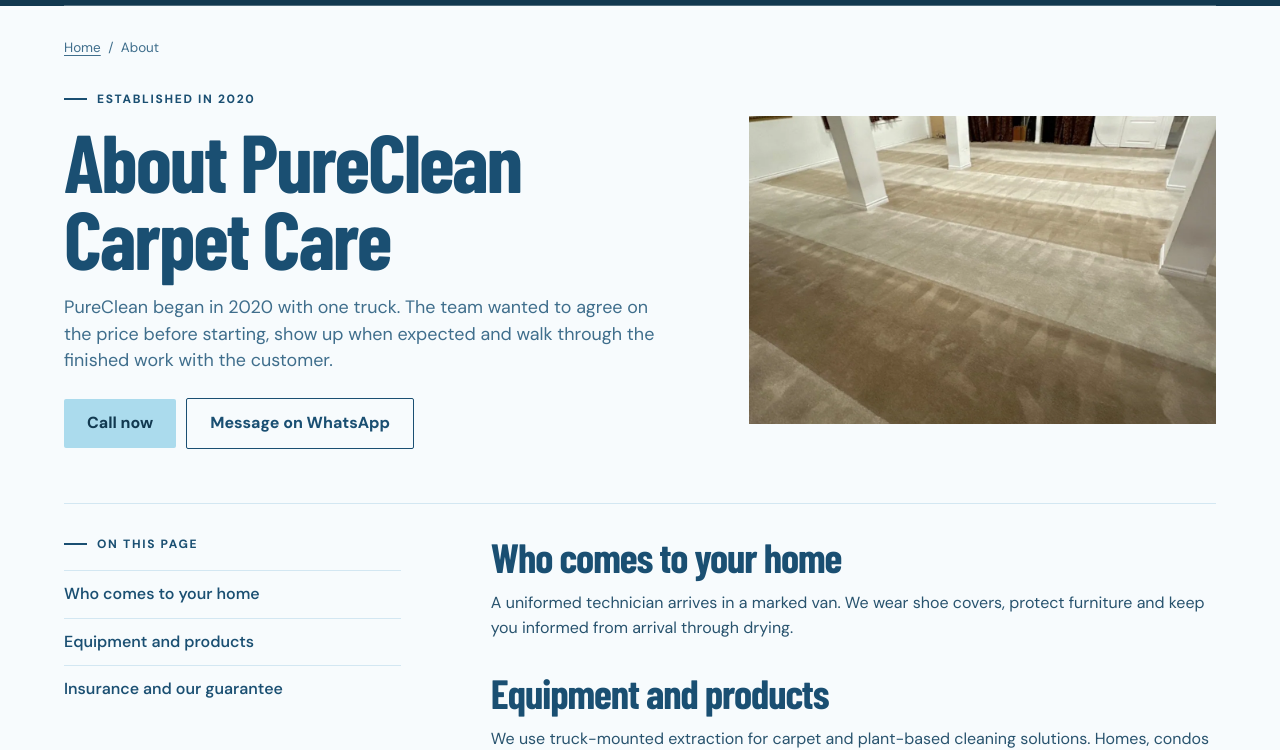
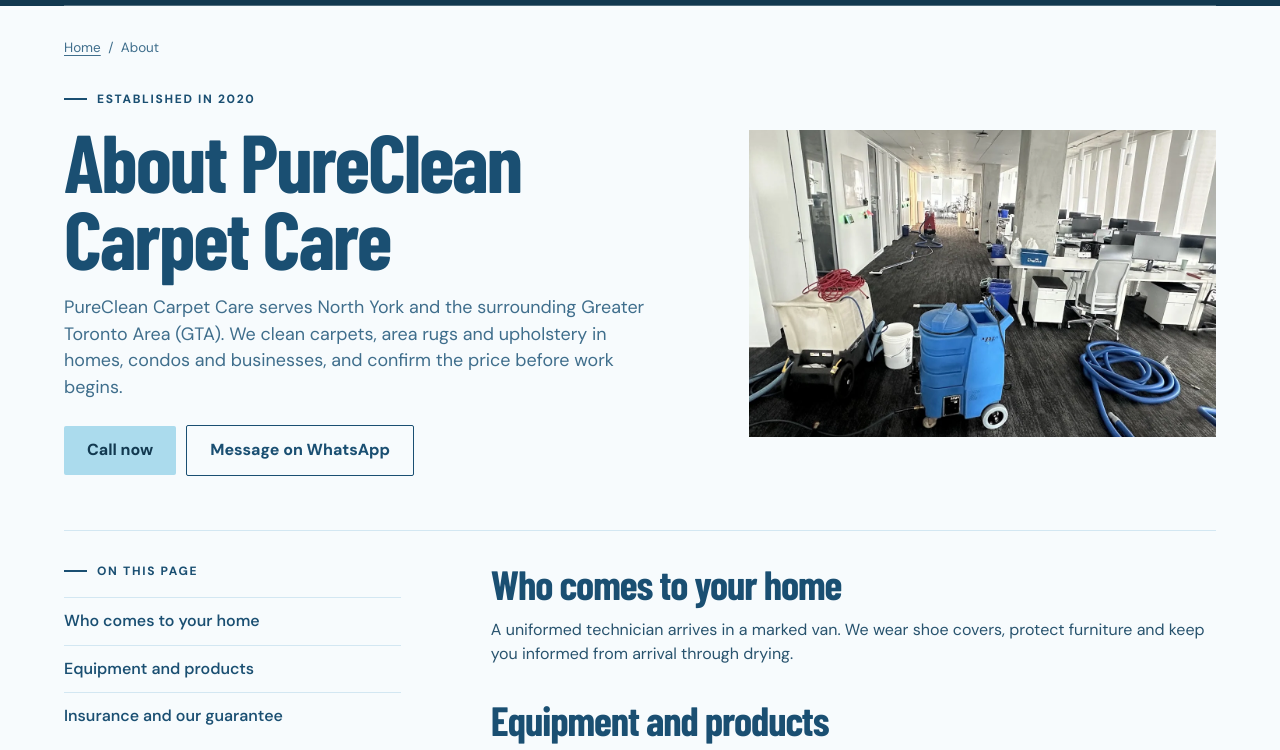
Before and after one commit to git4pureclean-tech/LiveWebsite, a plain HTML site: page docs/about-us/index.html in a window 1280 px wide. Shown: the part 85-835 px from the top of the page. Drawn offline with Linux system fonts and the light colour scheme.

Commit message:
Update PureClean About page copy and photo

```diff
--- a/docs/about-us/index.html
+++ b/docs/about-us/index.html
@@ -4,20 +4,20 @@
     <meta charset="utf-8" />
     <meta name="viewport" content="width=device-width, initial-scale=1" />
     <title>About PureClean Carpet Care | North York Cleaning Team</title>
-    <meta name="description" content="Meet the PureClean team serving North York and the GTA. Learn how the team assesses carpets and upholstery, prepares quotes and handles a re-clean." />
+    <meta name="description" content="PureClean Carpet Care serves North York and the surrounding GTA with carpet, area rug and upholstery cleaning for homes, condos and businesses." />
     <link rel="canonical" href="https://purecleancarpet.ca/about-us/" />
     <meta property="og:locale" content="en_CA" />
     <meta property="og:site_name" content="PureClean Carpet Care" />
     <meta property="og:type" content="website" />
     <meta property="og:title" content="About PureClean Carpet Care | North York Cleaning Team" />
-    <meta property="og:description" content="Meet the PureClean team serving North York and the GTA. Learn how the team assesses carpets and upholstery, prepares quotes and handles a re-clean." />
+    <meta property="og:description" content="PureClean Carpet Care serves North York and the surrounding GTA with carpet, area rug and upholstery cleaning for homes, condos and businesses." />
     <meta property="og:url" content="https://purecleancarpet.ca/about-us/" />
-    <meta property="og:image" content="https://purecleancarpet.ca/assets/social/field-hall.jpg" />
+    <meta property="og:image" content="https://purecleancarpet.ca/assets/social/office-cleaning-equipment.jpg" />
     <meta property="og:image:type" content="image/jpeg" />
     <meta property="og:image:width" content="1200" />
     <meta property="og:image:height" content="630" />
-    <meta property="og:image:alt" content="Cleaned carpet in a hallway" />
-    <meta name="twitter:image:alt" content="Cleaned carpet in a hallway" />
+    <meta property="og:image:alt" content="Carpet cleaning equipment set up in an office" />
+    <meta name="twitter:image:alt" content="Carpet cleaning equipment set up in an office" />
     <meta name="twitter:card" content="summary_large_image" />
     <link rel="icon" href="../assets/pureclean-favicon.png" type="image/png" />
     <meta name="theme-color" content="#123950" />
@@ -110,7 +110,7 @@
             "@id": "https://purecleancarpet.ca/about-us/#page",
             "url": "https://purecleancarpet.ca/about-us/",
             "name": "About PureClean Carpet Care | North York Cleaning Team",
-            "description": "Meet the PureClean team serving North York and the GTA. Learn how the team assesses carpets and upholstery, prepares quotes and handles a re-clean.",
+            "description": "PureClean Carpet Care serves North York and the surrounding GTA with carpet, area rug and upholstery cleaning for homes, condos and businesses.",
             "inLanguage": "en-CA",
             "publisher": {
               "@id": "https://purecleancarpet.ca/#business"
@@ -120,7 +120,7 @@
             },
             "primaryImageOfPage": {
               "@type": "ImageObject",
-              "url": "https://purecleancarpet.ca/assets/social/field-hall.jpg",
+              "url": "https://purecleancarpet.ca/assets/social/office-cleaning-equipment.jpg",
               "width": 1200,
               "height": 630
             },
@@ -197,8 +197,9 @@
               <p class="eyebrow">Established in 2020</p>
               <h1>About PureClean Carpet Care</h1>
               <p class="intro-copy">
-                PureClean began in 2020 with one truck. The team wanted to agree on the price before starting,
-                show up when expected and walk through the finished work with the customer.
+                PureClean Carpet Care serves North York and the surrounding Greater Toronto Area (GTA). We clean
+                carpets, area rugs and upholstery in homes, condos and businesses, and confirm the price
+                before work begins.
               </p>
               <div class="contact-actions">
                 <a class="button" href="tel:+16478038776" data-analytics="page-introduction-call-now"
@@ -212,10 +213,10 @@
               </div>
             </div>
             <img
-              src="../assets/field-hall.webp"
-              alt="Extraction lines in a commercial hall cleaned by PureClean"
-              width="1170"
-              height="878"
+              src="../assets/projects/office-cleaning-equipment.webp"
+              alt="Carpet cleaning equipment set up in an office"
+              width="1200"
+              height="900"
               class=""
               fetchpriority="high"
               loading="eager"
```
Also changed, not shown: docs/assets/social/office-cleaning-equipment.jpg (added).
